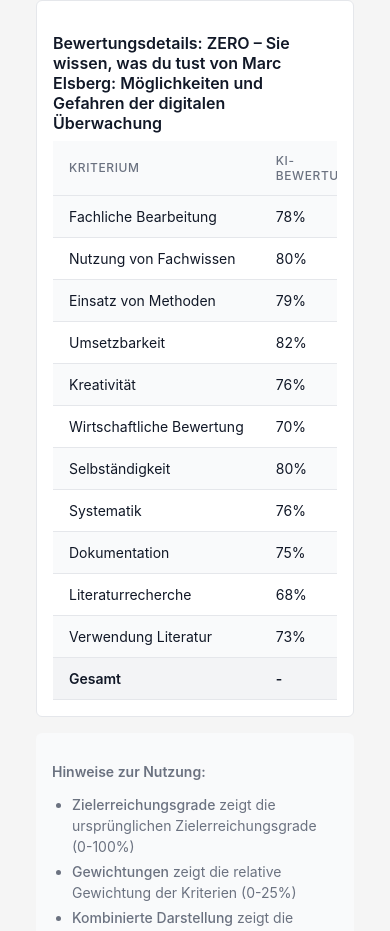
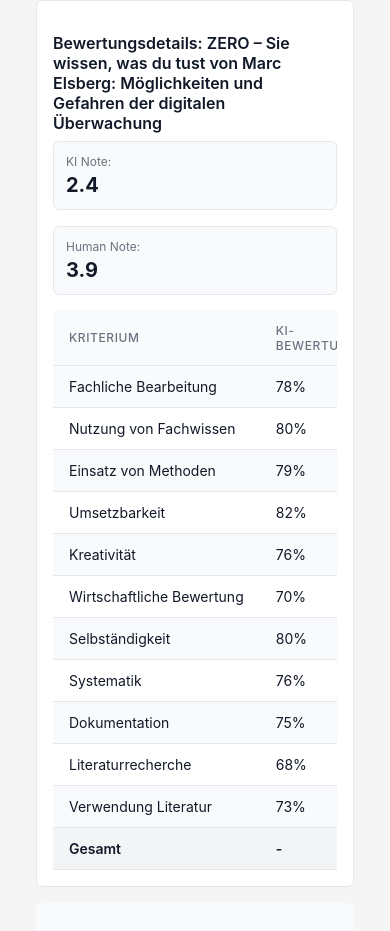
Before and after one commit to schuetz-dhbw/eval_vis, a React (Create React App) app: page / in a window 390 px wide. Shown: the part 1575-2506 px from the top of the page. Built offline with nearby package versions, Linux system fonts and the light colour scheme.

Commit message:
Added grades to tablet view

```diff
--- a/src/components/visualization/DetailsSection.jsx
+++ b/src/components/visualization/DetailsSection.jsx
@@ -8,6 +8,18 @@
     return (
         <div className="details-container">
             <h3 className="details-title">{t('details')}: {work.title}</h3>
+
+            <div className="grades-container">
+                <div className="grade-box">
+                    <span className="grade-label">{t('ki', 'labels')} {t('grade', 'labels') || 'Note'}:</span>
+                    <span className="grade-value">{work.ki_grade.toFixed(1)}</span>
+                </div>
+                <div className="grade-box">
+                    <span className="grade-label">{t('human', 'labels')} {t('grade', 'labels') || 'Note'}:</span>
+                    <span className="grade-value">{work.human_grade.toFixed(1)}</span>
+                </div>
+            </div>
+
             <div className="table-container">
                 <table className="data-table">
                     <thead>
--- a/src/components/visualization/styles/details.css
+++ b/src/components/visualization/styles/details.css
@@ -53,3 +53,32 @@
     background-color: var(--background-total-row);
     font-weight: 600;
 }
+
+.grades-container {
+    display: flex;
+    gap: var(--padding-lg);
+    margin-bottom: var(--padding-lg);
+    flex-wrap: wrap;
+}
+
+.grade-box {
+    background-color: var(--background-even-row);
+    border-radius: var(--border-radius);
+    padding: var(--padding-md);
+    border: 1px solid var(--color-border);
+    min-width: 150px;
+    flex-grow: 1;
+}
+
+.grade-label {
+    font-size: var(--font-size-sm);
+    color: var(--color-text-light);
+    display: block;
+    margin-bottom: 4px;
+}
+
+.grade-value {
+    font-size: var(--font-size-xl);
+    font-weight: 700;
+    color: var(--color-text);
+}
--- a/src/locales/de.js
+++ b/src/locales/de.js
@@ -44,7 +44,8 @@
         variance: "Varianz",
         difference: "Differenz",
         criteriaVariance: "Kriterienvarianzen",
-        correlation: "Korrelation"
+        correlation: "Korrelation",
+        grade: "Note"
     },
     criteria: {
         professionalTreatment: "Fachl. Bearbeitung",
--- a/src/locales/en.js
+++ b/src/locales/en.js
@@ -46,7 +46,8 @@
         variance: "Variance",
         difference: "Difference",
         criteriaVariance: "Criteria Variances",
-        correlation: "Correlation"
+        correlation: "Correlation",
+        grade: "Grade"
     },
     criteria: {
         professionalTreatment: "Prof. Treat.",
```
Also changed, not shown: src/data/works.js (+63 -21 lines).
